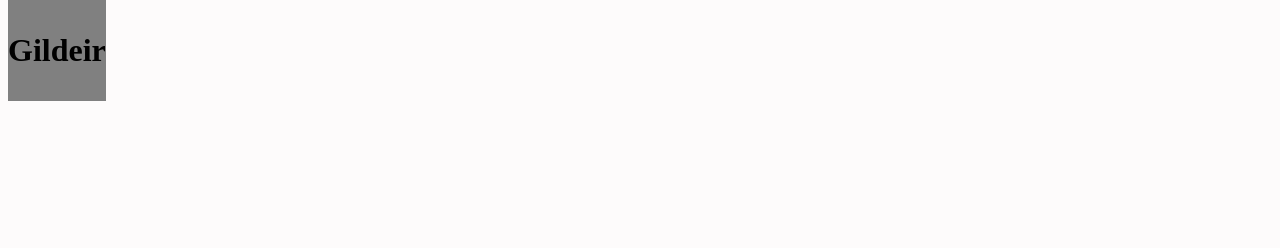
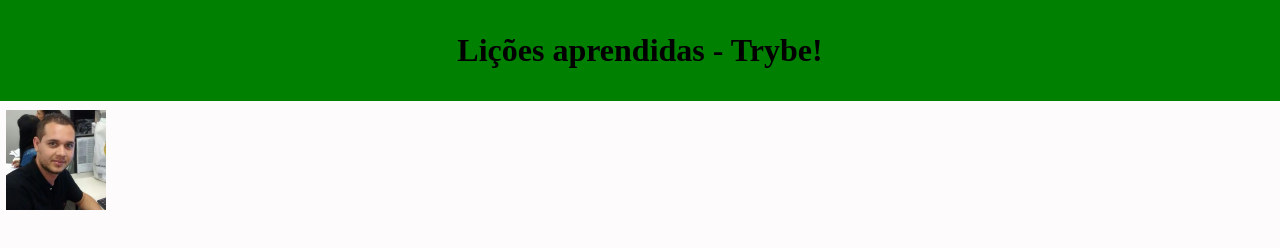
Before and after one commit to Gildeir/Lessons-learned-project-fundamentals, a website: page index.html in a window 1280 px wide. Drawn offline with Linux system fonts and the light colour scheme.

Commit message:
Adiciona minha foto colore e acrescenta titulo a barra fixa

```diff
--- a/index.html
+++ b/index.html
@@ -11,9 +11,10 @@
     <header id=cabeçalho>
 
         <h1 id=titulo>
-            <p>Gildeir</p>
+            <p>Lições aprendidas - Trybe!</p>
         </h1>
 
     </header>
+    <img id = minha_foto src="minha_foto.jpg" alt="Foto de Gildeir turma 10 Trybe">
 </body>
 </html>
--- a/style.css
+++ b/style.css
@@ -1,14 +1,24 @@
 
 body{
     background-color: rgb(253,251,251);
+    margin:auto
 }
 
 #cabeçalho{
-    background-color: grey;
+    background-color: green;
     position: fixed;
     top: 0px;
+    width: 100%;
 }
 
 #titulo{
+text-align: center;
+}
 
+#minha_foto{
+    margin-top: 110px;
+    margin-left: 6px;
+    position: fixed;
+    height: 100px;
+    width: 100px;
 }
```
Also changed, not shown: minha_foto.jpg (added).
